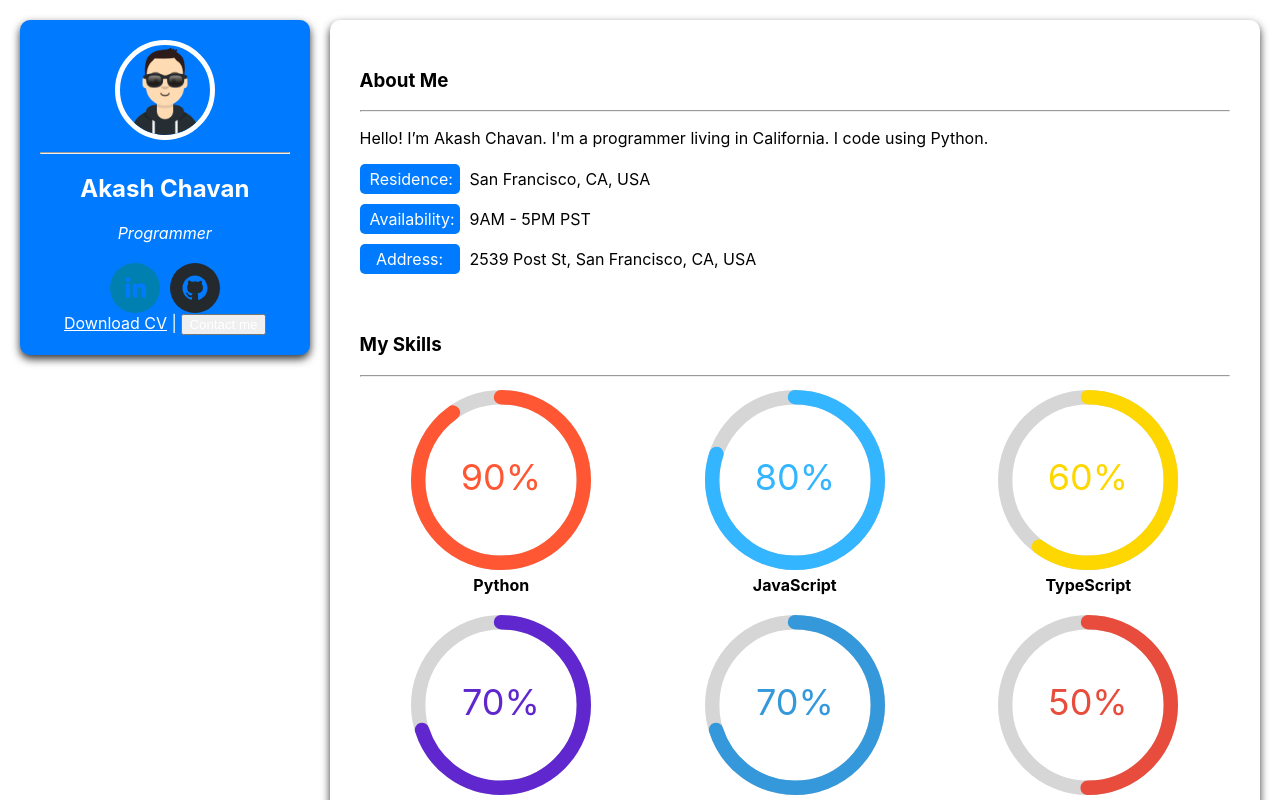
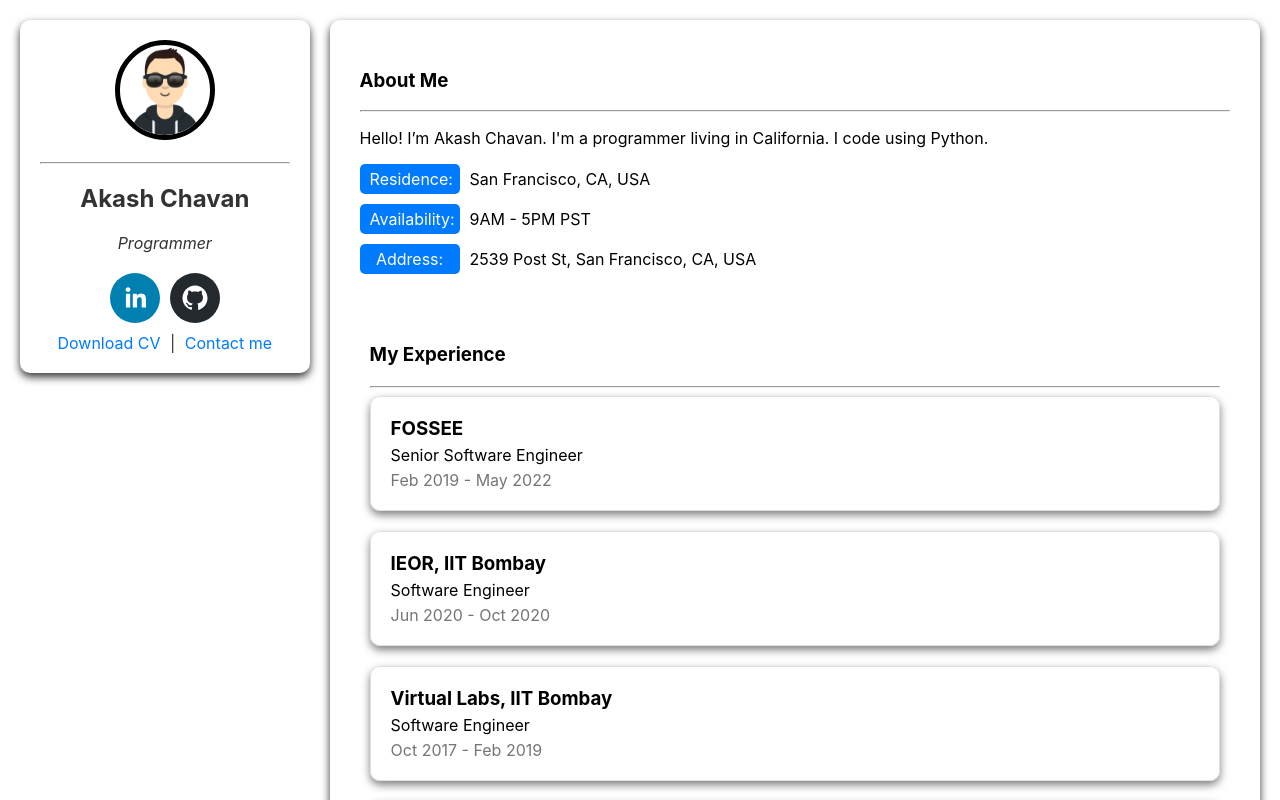
Before and after one commit to CruiseDevice/portfolio-v1, a React (Create React App) app: page / in a window 1280 px wide. Shown: the top 800 px of the page. Built offline with nearby package versions, Linux system fonts and the light colour scheme.

Commit message:
ContactMe component created

```diff
--- a/src/App.tsx
+++ b/src/App.tsx
@@ -1,4 +1,4 @@
-import React from 'react';
+import React, { useState } from 'react';
 import './App.css';
 import styled from 'styled-components';
 
@@ -11,6 +11,7 @@ import Works from './components/Works';
 import Blogs from './components/Blogs';
 import Hobbies from './components/Hobbies';
 import HireMe from './components/HireMe';
+import ContactMe from './components/ContactMe';
 
 const AppContainer = styled.div`
   display: flex;
@@ -43,18 +44,30 @@ const MainSection = styled.div`
 `;
 
 function App() {
+  const [showContactMe, setShowContactMe] = useState(false);
+
+  const toggleContactMe = () => {
+    setShowContactMe(!showContactMe);
+  }
   return (
     <AppContainer>
-      <ProfileCard />
+      <ProfileCard onContactClick={toggleContactMe}/>
       <MainSection>
+        {
+          showContactMe ? (
+            <ContactMe />
+          ) : (
+            <>
               <AboutMe />
-        <Skills />
+              <Experience />
               <Education/>
-        <Experience />
               <Works />
               <Blogs />
               <Hobbies />
               <HireMe />
+            </>
+          )
+        }
       </MainSection>
     </AppContainer>
   );
--- /dev/null
+++ b/src/components/ContactMe.tsx
@@ -0,0 +1,65 @@
+import React from "react";
+import styled from "styled-components";
+
+
+const ContactForm = styled.div`
+  background-color: white;
+  padding: 20px;
+  border-radius: 10px;
+  width: 60%;
+`;
+
+const FormTitle = styled.h2`
+  color: #333;
+`;
+
+const Breadcrumb = styled.p`
+  color: #666;
+  margin-bottom: 20px;
+`;
+
+const Input = styled.input`
+  width: 100%;
+  padding: 10px;
+  margin-bottom: 15px;
+  border: 1px solid #ddd;
+  border-radius: 5px;
+`;
+
+const TextArea = styled.textarea`
+  width: 100%;
+  height: 150px;
+  padding: 10px;
+  margin-bottom: 15px;
+  border: 1px solid #ddd;
+  border-radius: 5px;
+`;
+
+const SendButton = styled.button`
+  background-color: #4CAF50;
+  color: white;
+  padding: 10px 20px;
+  border: none;
+  border-radius: 5px;
+  cursor: pointer;
+  width: 100%;
+`;
+
+function ContactMe () {
+  return (
+    <ContactForm>
+      <FormTitle>Contact Me</FormTitle>
+      <hr />
+      <Breadcrumb>Home {'>'} Contact</Breadcrumb>
+      <form>
+          <label>Your email:</label>
+          <Input type="email" required />
+          <label>Your message:</label>
+          <TextArea required></TextArea>
+          <SendButton type="submit">Send</SendButton>
+      </form>
+    </ContactForm>
+  )
+}
+
+export default ContactMe;
--- a/src/components/ProfileCard.tsx
+++ b/src/components/ProfileCard.tsx
@@ -2,8 +2,8 @@ import { SocialIcon } from "react-social-icons";
 import styled from "styled-components";
 
 const Card = styled.div`
-  background-color: #007BFF;
-  color: white;
+  background-color: white;
+  color: #333;
   padding: 20px;
   text-align: center;
   border-radius: 10px;
@@ -23,16 +23,32 @@ const SocialIcons = styled.div`
   justify-content: center;
   gap: 10px;
   margin-top: 20px;
+  margin-bottom: 10px;
 `;
 
 const ProfileImage = styled.img`
   border-radius: 50%;
   width: 100px;
   height: 100px;
-  border: 5px solid white;
+  border: 5px solid black;
+  margin-bottom: 10px;
 `;
 
-function ProfileCard () {
+const Link = styled.a`
+  color: #007BFF;
+  text-decoration: none;
+  margin: 0 5px;
+
+  &:hover {
+    text-decoration: underline;
+  }
+`
+
+interface ProfileCardProps {
+  onContactClick: () => void;
+}
+
+function ProfileCard ({onContactClick}: ProfileCardProps) {
   return (
     <Card>
       <ProfileImage src="/dp.png"/>
@@ -44,11 +60,9 @@ function ProfileCard () {
         <SocialIcon url="https://github.com/johnowens" />
       </SocialIcons>
       <div>
-        <a href="/resume.pdf" download  style={{color: 'white'}}>
-          Download CV
-        </a>
+        <Link href="/resume.pdf" download>Download CV</Link>
         {" | "}
-        <button style={{color: 'white'}}>Contact me</button>
+        <Link href="#" onClick={onContactClick}>Contact me</Link>
       </div>
     </Card>
   )
```
Lines whose indentation alone changed are shown as unchanged.
